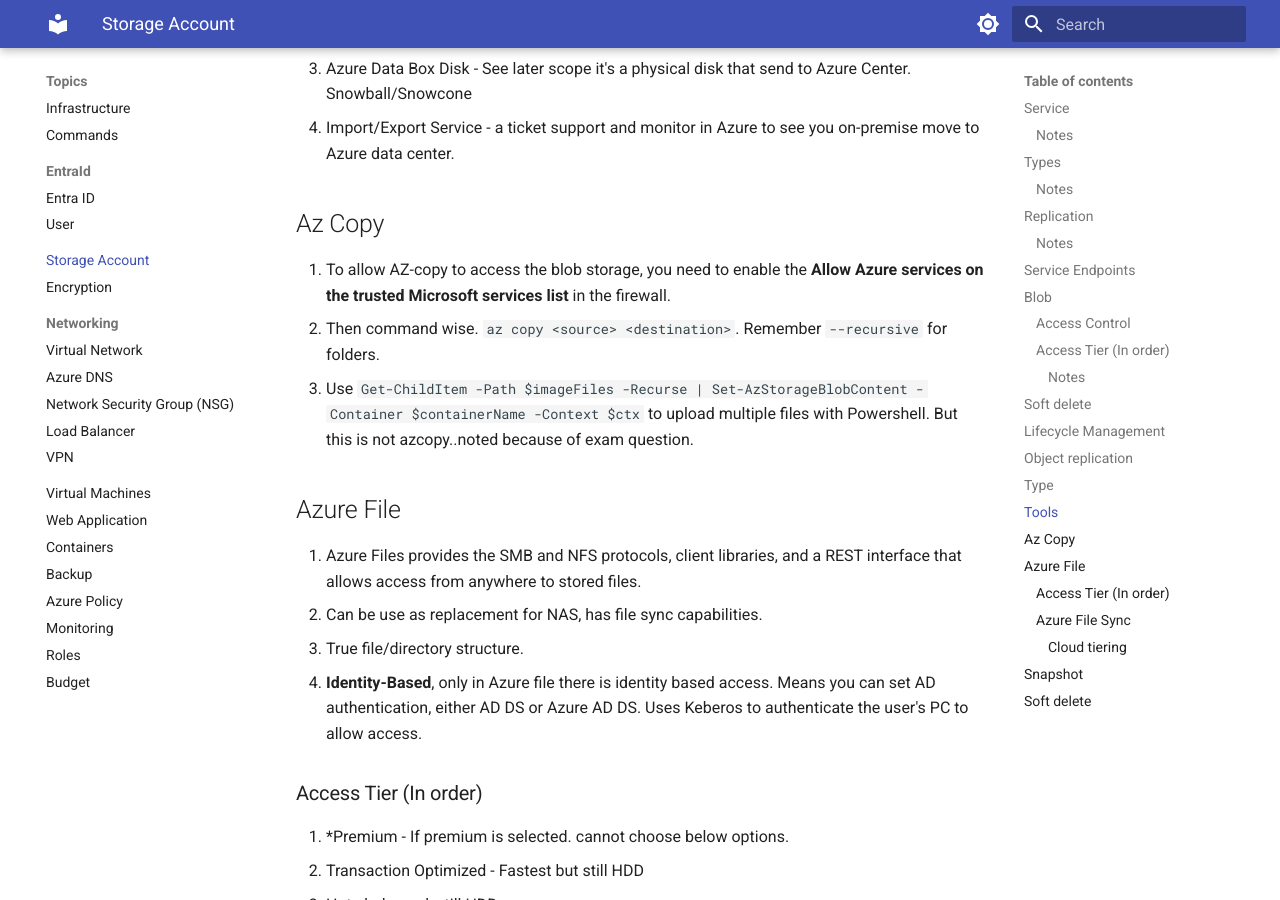
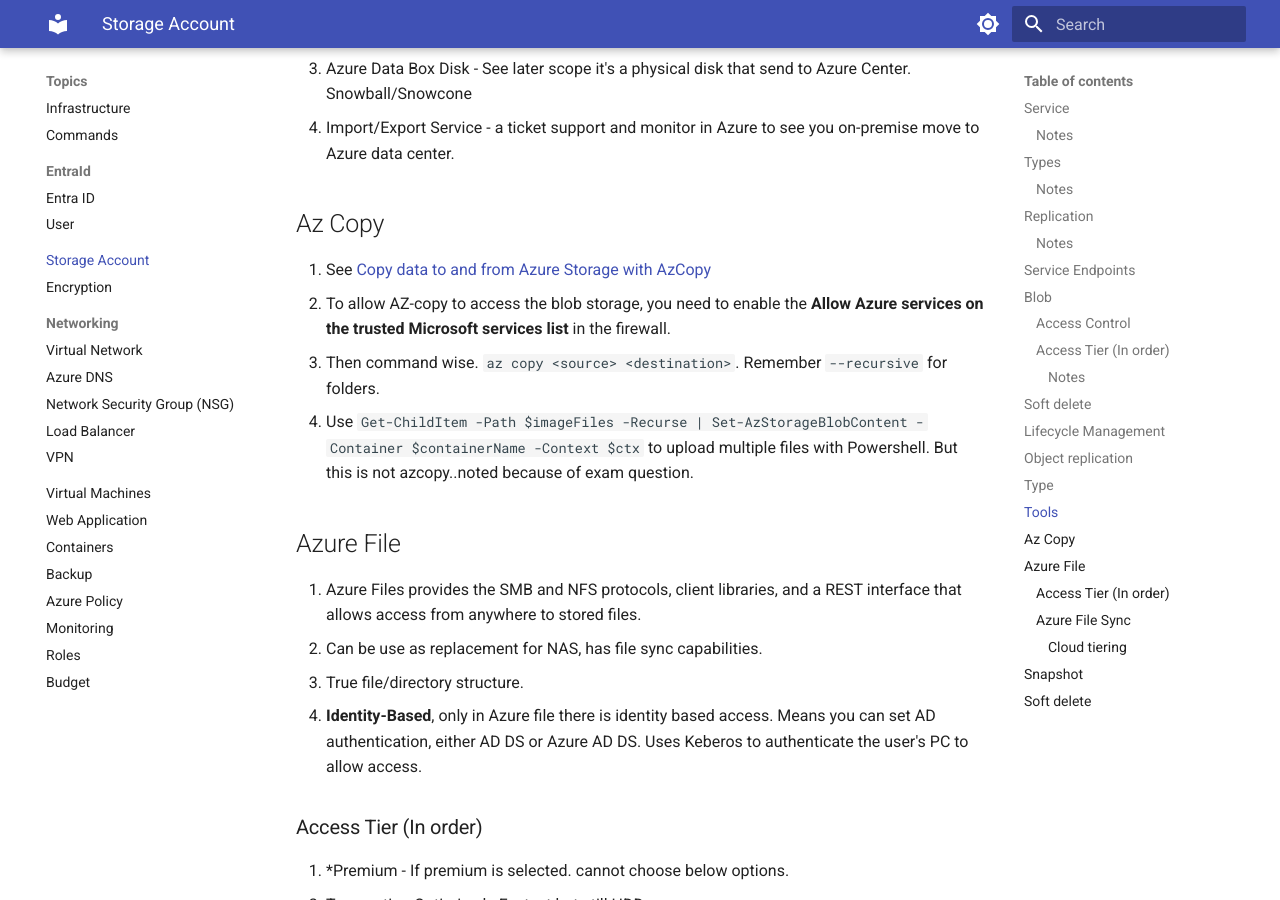
Before and after one commit to yoonghan/AZ-104-Azure-Administrator-Associate, an MkDocs documentation site: the page built from docs/Storage-Account.md, in a window 1280 px wide and 900 px high, scrolled down 4595 px. Built offline with MkDocs 1.6.1 and Material for MkDocs 9.7.7, drawn with Linux system fonts in a browser that asks for light colours.

Commit message:
Update SA

```diff
--- a/docs/Storage-Account.md
+++ b/docs/Storage-Account.md
@@ -117,9 +117,10 @@
 4. Import/Export Service - a ticket support and monitor in Azure to see you on-premise move to Azure data center.
 
 ## Az Copy
-1. To allow AZ-copy to access the blob storage, you need to enable the **Allow Azure services on the trusted Microsoft services list** in the firewall.
-2. Then command wise. `az copy <source> <destination>`. Remember `--recursive` for folders.
-3. Use `Get-ChildItem -Path $imageFiles -Recurse | Set-AzStorageBlobContent -Container $containerName -Context $ctx` to upload multiple files with Powershell. But this is not azcopy..noted because of exam question.
+1. See [Copy data to and from Azure Storage with AzCopy](https://learn.microsoft.com/en-us/training/modules/describe-azure-storage-services/7-identify-azure-file-movement-options)
+2. To allow AZ-copy to access the blob storage, you need to enable the **Allow Azure services on the trusted Microsoft services list** in the firewall.
+3. Then command wise. `az copy <source> <destination>`. Remember `--recursive` for folders.
+4. Use `Get-ChildItem -Path $imageFiles -Recurse | Set-AzStorageBlobContent -Container $containerName -Context $ctx` to upload multiple files with Powershell. But this is not azcopy..noted because of exam question.
 
 
 ## Azure File
```
